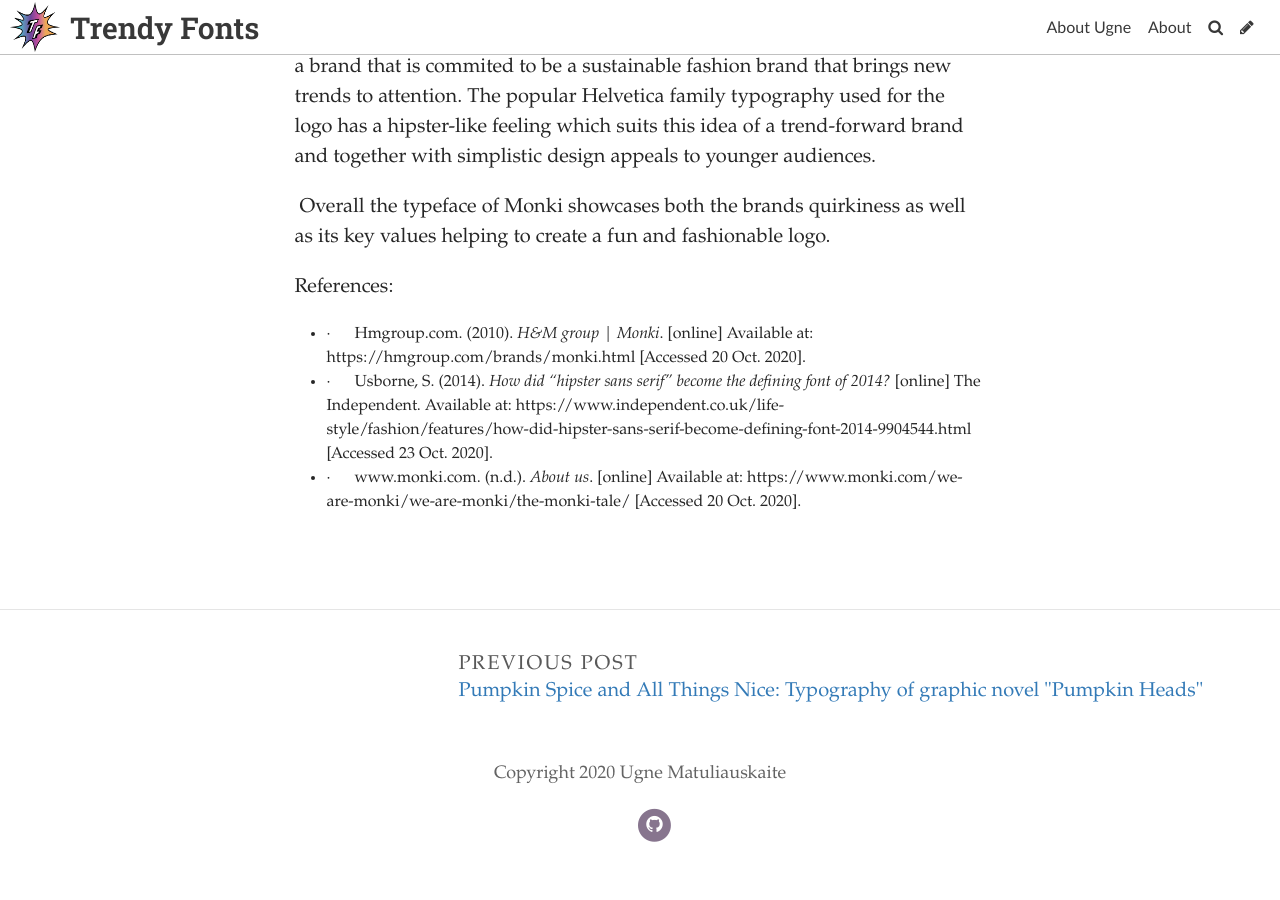
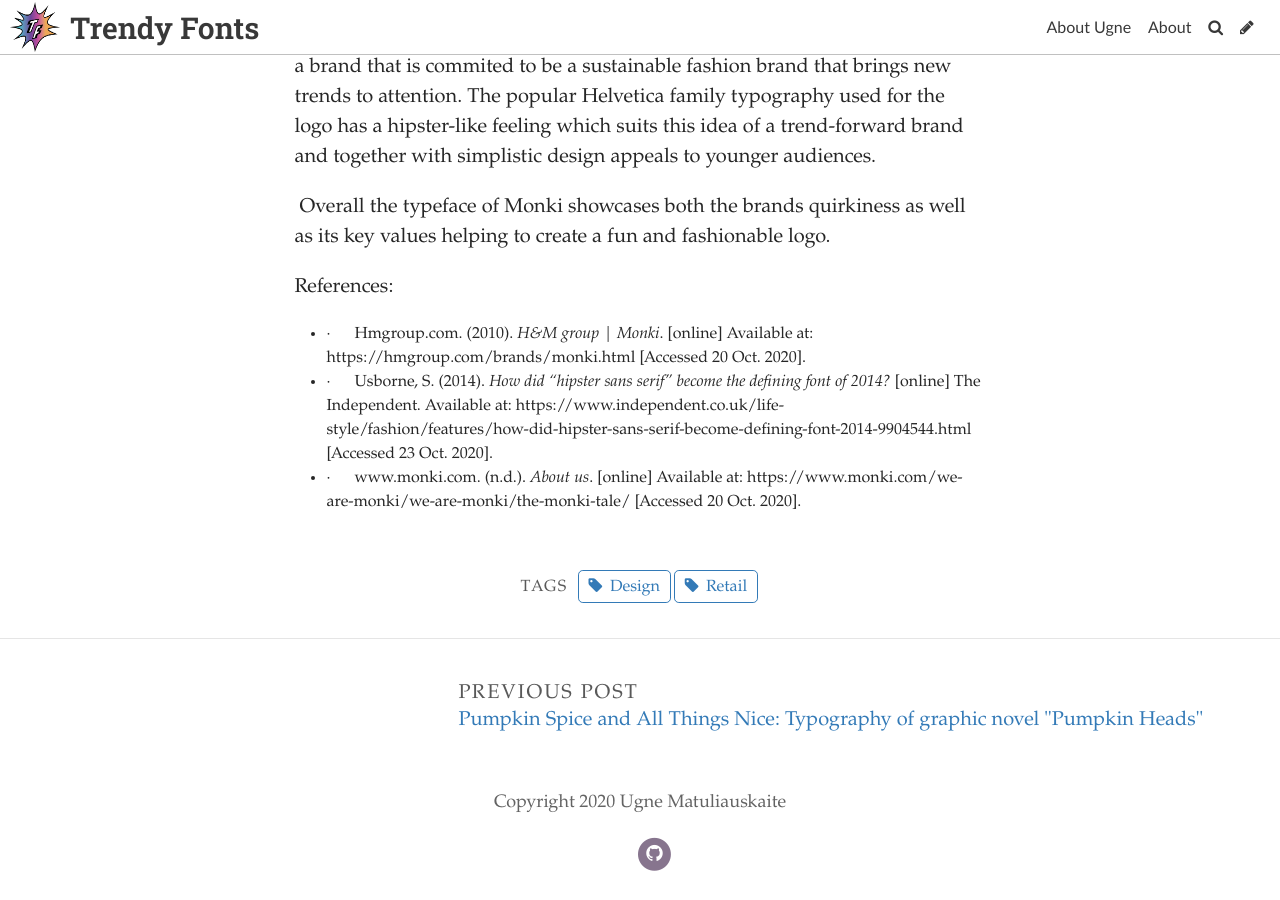
Before and after one commit to Pumpkinhead98/populartypo, a Jekyll site: the page built from _posts/2020-10-29-fun-but-make-it-fashion-the-typography-of-high-street-seller-monki.md, in a window 1280 px wide and 900 px high, scrolled down 2051 px. Built offline with Jekyll 4.4.1, drawn with Linux system fonts in a browser that asks for light colours; some web fonts are replaced; before the commit the page ends 2922 px from its top, so only the background shows below that.

Commit message:
Update Post “2020-10-29-fun-but-make-it-fashion-the-typography-of-high-street-seller-monki”

```diff
--- a/_posts/2020-10-29-fun-but-make-it-fashion-the-typography-of-high-street-seller-monki.md
+++ b/_posts/2020-10-29-fun-but-make-it-fashion-the-typography-of-high-street-seller-monki.md
@@ -4,6 +4,9 @@
 date: 2020-10-29T22:31:00.554Z
 header_feature_image: ../uploads/skjermbilde-2020-10-17-kl.-12.51.16.png
 comments: true
+tags:
+  - Design
+  - Retail
 ---
 Do typography like a boss: how Monki brought hipster-like Helvetica font to their quirky fashion brand
 
```
